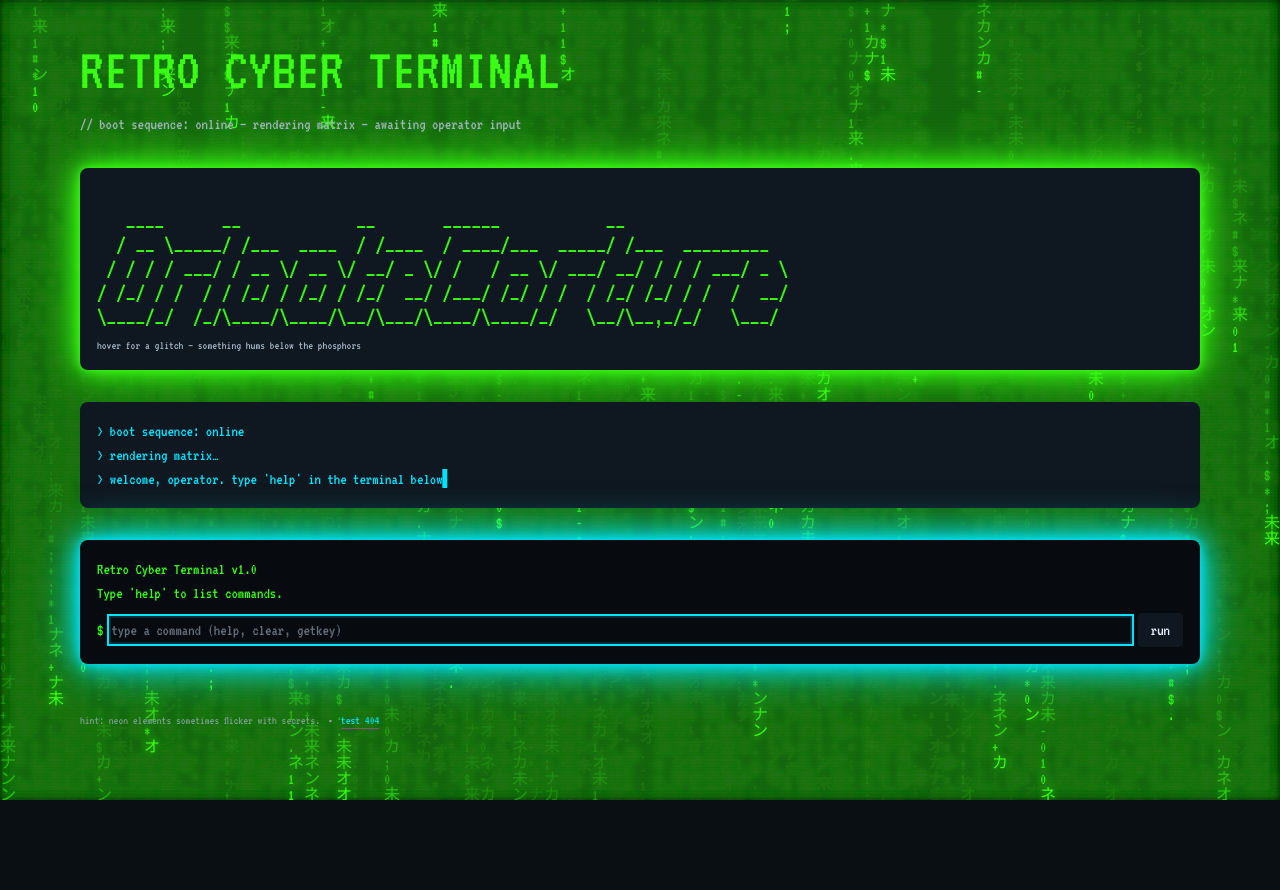
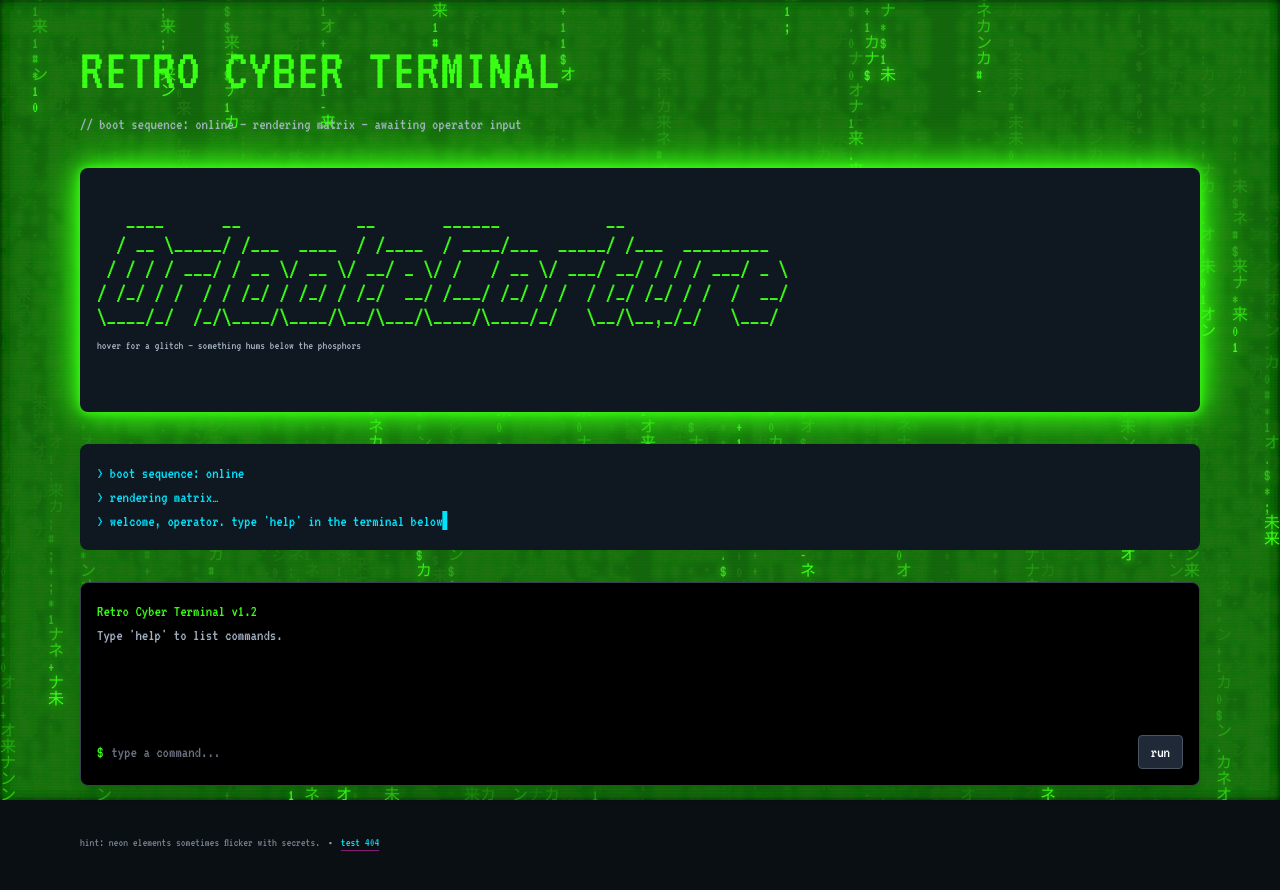
Before and after one commit to bombe-mac/CYBER-TERMINAL, a React (Vite) app: page / in a window 1280 px wide. Before the commit the page ends 800 px from the top, so only its background shows below. Built offline with nearby package versions, Linux system fonts and the light colour scheme.

Commit message:
Corrected secret key functionality

```diff
--- a/src/components/AsciiArt.jsx
+++ b/src/components/AsciiArt.jsx
@@ -1,4 +1,4 @@
-import React from "react";
+import React, { useEffect, useState } from "react";
 
 /*
   KEY 1 (hidden in source):
@@ -7,8 +7,17 @@ import React from "react";
 */
 
 function AsciiArt() {
+  const [revealed, setRevealed] = useState(false);
+
+  useEffect(() => {
+    const onVerified = () => setRevealed(true);
+    document.addEventListener("terminal:key:verified", onVerified);
+    return () => document.removeEventListener("terminal:key:verified", onVerified);
+  }, []);
+
   return (
     <div className="rounded-lg border border-text-hairline/30 bg-surface-panel p-4 shadow-neon-green">
+      {/* Primary banner */}
       <pre
         className="text-neon-green text-2xl leading-none whitespace-pre-wrap select-none drop-shadow-neonGreen glitch-hover"
         aria-label="Retro ASCII logo"
@@ -19,9 +28,34 @@ function AsciiArt() {
 / /_/ / /  / / /_/ / /_/ / /_/  __/ /___/ /_/ / /  / /_/ /_/ / /  /  __/
 \____/_/  /_/\____/\____/\__/\___/\____/\____/_/   \__/\__,_/_/   \___/
 `}</pre>
+
       <p className="mt-2 text-xs text-text-muted">
         hover for a glitch — something hums below the phosphors
       </p>
+
+      {/* Hidden ASCII clue: reveals only after key validation */}
+      <div
+        className={`mt-4 rounded-md border border-text-hairline/20 bg-surface-sunken p-3 shadow-neon-blue ascii-reveal ${
+          revealed ? "ascii-reveal--open" : ""
+        }`}
+        aria-hidden={!revealed}
+      >
+        <pre className="text-neon-blue whitespace-pre-wrap drop-shadow-neonBlue">
+{String.raw`
+   ______ _ _            _   _            _           _
+  |  ____(_) |          | | | |          | |         | |
+  | |__   _| | ___   _  | | | |_ __   ___| |__   __ _| |_ ___
+  |  __| | | |/ / | | | | | | | '_ \ / __| '_ \ / _\` | __/ _ \
+  | |    | |   <| |_| | | |_| | | | | (__| | | | (_| | ||  __/
+  |_|    |_|_|\_\\__, |  \___/|_| |_|\___|_| |_|\__,_|\__\___|
+                  __/ |
+                 |___/
+`}
+        </pre>
+        <p className="text-sm text-text-muted mt-2">
+          clue: a verified operator sees more than noise.
+        </p>
+      </div>
     </div>
   );
 }
--- a/src/components/FakeTerminal.jsx
+++ b/src/components/FakeTerminal.jsx
@@ -1,20 +1,10 @@
 import React, { useEffect, useRef, useState } from "react";
 
-/**
- * FakeTerminal
- * Commands:
- *  - help   : show available commands
- *  - clear  : clear the screen
- *  - getkey : obtain Key 2 via geolocation (Key format: LAT[latInt]_LON[lonInt])
- *
- * Notes:
- *  - Geolocation requires a secure context. localhost is considered secure by browsers.
- *  - If permission is denied or unavailable, a helpful message is printed.
- */
+
 function FakeTerminal() {
   const [history, setHistory] = useState([
-    "Retro Cyber Terminal v1.0",
-    "Type 'help' to list commands.",
+    { text: "Retro Cyber Terminal v1.2", className: "text-neon-green" },
+    { text: "Type 'help' to list commands.", className: "text-text-muted" },
   ]);
   const [input, setInput] = useState("");
   const inputRef = useRef(null);
@@ -25,130 +15,139 @@ function FakeTerminal() {
   }, []);
 
   useEffect(() => {
-    // Keep the latest output visible
-    bottomRef.current?.scrollIntoView({ behavior: "smooth", block: "end" });
+    bottomRef.current?.scrollIntoView({ behavior: "smooth" });
   }, [history]);
 
-  const print = (lines) => {
-    setHistory((prev) => [...prev, ...(Array.isArray(lines) ? lines : [lines])]);
+  const print = (lines, className = "") => {
+    const newLines = Array.isArray(lines)
+      ? lines.map((text) => ({ text, className }))
+      : [{ text: lines, className }];
+    setHistory((prev) => [...prev, ...newLines]);
   };
 
   const clear = () => setHistory([]);
 
-  const getKey = () => {
-    if (!("geolocation" in navigator)) {
-      print("geolocation not supported in this environment.");
+  const computeSecret = (latitude, longitude) => {
+    const latScaled = Math.abs(Math.round(latitude * 1e7));
+    const lonScaled = Math.abs(Math.round(longitude * 1e7));
+    const secret = `${latScaled}${lonScaled}`;
+    return { key: BigInt(secret), len: secret.length };
+  };
+
+  const validateKey = (userKey) => {
+    if (!navigator.geolocation) {
+      print("❌ Geolocation not supported in this browser.", "term-error");
       return;
     }
-    print("requesting geolocation…");
+
+    if (!window.isSecureContext) {
+      print(
+        [
+          "❌ Geolocation requires a secure context.",
+          "Please run this on HTTPS or http://localhost.",
+        ],
+        "term-error"
+      );
+      return;
+    }
+
+    let userKeyBigInt;
+    try {
+      userKeyBigInt = BigInt(userKey);
+    } catch {
+      print("❌ Invalid key format. Please use digits only.", "term-error");
+      return;
+    }
+
+    print("🛰️ Requesting geolocation... please check your browser for a permission prompt.", "text-text-muted");
 
     navigator.geolocation.getCurrentPosition(
-      (pos) => {
-        const { latitude, longitude } = pos.coords;
-        const latInt = Math.trunc(latitude);
-        const lonInt = Math.trunc(longitude);
-        const key = `LAT[${latInt}]_LON[${lonInt}]`;
-        // KEY 2 is revealed here to the operator
-        print([
-          "position acquired.",
-          `Key 2: ${key}`,
-          "(store this safely; combine with Key 1 to win)",
-        ]);
-      },
-      (err) => {
-        switch (err.code) {
-          case err.PERMISSION_DENIED:
-            print("permission denied. cannot retrieve Key 2 without location.");
-            break;
-          case err.POSITION_UNAVAILABLE:
-            print("position unavailable. try again later.");
-            break;
-          case err.TIMEOUT:
-            print("geolocation request timed out. try again.");
-            break;
-          default:
-            print(`geolocation error: ${err.message || "unknown error"}`);
+      (position) => {
+        const { latitude, longitude } = position.coords;
+        const { key: secretKey, len: expectedLen } = computeSecret(latitude, longitude);
+        const userKeyAbs = userKeyBigInt < 0n ? -userKeyBigInt : userKeyBigInt;
+
+        if (userKeyAbs === secretKey) {
+          print("✅ Access granted. Key verified.", "term-success");
+        } else {
+          const providedLen = userKey.length;
+          print(
+            `❌ Access denied. Incorrect key. (Digits: provided ${providedLen}, expected ${expectedLen})`,
+            "term-error"
+          );
         }
       },
-      {
-        enableHighAccuracy: false,
-        timeout: 8000,
-        maximumAge: 10000,
-      }
+      (error) => {
+        const messages = {
+          [error.PERMISSION_DENIED]: "Permission denied. Please enable location services and retry.",
+          [error.POSITION_UNAVAILABLE]: "Position unavailable. Could not acquire location.",
+          [error.TIMEOUT]: "Request timed out. Please try again.",
+        };
+        const errorMessage = messages[error.code] || "An unknown geolocation error occurred.";
+        print(`❌ ${errorMessage}`, "term-error");
+      },
+      { enableHighAccuracy: true, timeout: 10000, maximumAge: 0 }
     );
   };
 
-  const run = (raw) => {
-    const cmd = raw.trim().toLowerCase();
-    if (!cmd) return;
-
-    // Echo command
-    print(`$ ${raw}`);
-
-    if (cmd === "help") {
-      print([
-        "available commands:",
-        "  help   - show this help",
-        "  clear  - clear the screen",
-        "  getkey - obtain Key 2 using geolocation",
-      ]);
-      return;
-    }
-    if (cmd === "clear") {
-      clear();
-      return;
-    }
-    if (cmd === "getkey") {
-      getKey();
-      return;
-    }
-
-    print(`unknown command: ${cmd}`);
+  const commands = {
+    help: () => print([
+      "Available commands:",
+      "  help          - Show this help message",
+      "  clear         - Clear the terminal screen",
+      "  checkkey <key>- Validate a key using your geolocation",
+    ], "text-text-muted"),
+    clear,
+    checkkey: (arg) => {
+      if (!arg || !/^\d+$/.test(arg)) {
+        print("Usage: checkkey <number>", "term-error");
+        return;
+      }
+      validateKey(arg);
+    },
   };
 
-  const onSubmit = (e) => {
+  const handleCommand = (commandStr) => {
+    if (!commandStr) return;
+    print(`$ ${commandStr}`, "text-neon-green");
+    const [cmd, ...args] = commandStr.trim().split(/\s+/);
+    if (commands[cmd]) {
+      commands[cmd](args.join(" "));
+    } else {
+      print(`Command not found: ${cmd}. Type 'help'.`, "term-error");
+    }
+  };
+
+  const handleSubmit = (e) => {
     e.preventDefault();
-    const value = input;
+    handleCommand(input);
     setInput("");
-    run(value);
   };
 
   return (
-    <div className="rounded-lg border border-text-hairline/30 bg-surface-sunken p-4 shadow-neon-blue">
-      {/* Output */}
-      <div
-        className="mb-2 max-h-72 overflow-auto text-neon-green"
-        role="log"
-        aria-live="polite"
-        aria-atomic="false"
-      >
-        {history.map((line, i) => (
-          <div key={i} className="whitespace-pre-wrap">
-            {line}
+    <div className="font-mono rounded-lg border border-gray-700 bg-black p-4 shadow-lg">
+      <div className="mb-2 max-h-72 min-h-[8rem] overflow-auto">
+        {history.map((item, i) => (
+          <div key={i} className={`whitespace-pre-wrap ${item.className || ""}`}>
+            {item.text}
           </div>
         ))}
         <div ref={bottomRef} />
       </div>
-
-      {/* Input */}
-      <form onSubmit={onSubmit} className="flex items-center gap-2">
+      <form onSubmit={handleSubmit} className="flex items-center gap-2">
         <span className="text-neon-green select-none">$</span>
         <input
           ref={inputRef}
           value={input}
           onChange={(e) => setInput(e.target.value)}
-          className="flex-1 bg-transparent text-neon-green placeholder:text-text-muted/60 outline-none neon-focus caret-neon-green"
-          placeholder="type a command (help, clear, getkey)"
-          aria-label="Terminal input"
+          className="flex-1 bg-transparent text-neon-green placeholder-gray-500 outline-none focus:ring-0"
+          placeholder="type a command..."
           autoCapitalize="off"
           autoComplete="off"
           autoCorrect="off"
           spellCheck={false}
         />
-        <button
-          type="submit"
-          className="px-3 py-1 rounded border border-text-hairline/30 bg-surface-panel text-text-primary hover:shadow-neon-green transition-shadow neon-focus"
-        >
+        <button type="submit" className="px-3 py-1 rounded border border-gray-600 bg-gray-800 text-white hover:bg-gray-700">
           run
         </button>
       </form>
--- a/src/index.css
+++ b/src/index.css
@@ -90,3 +90,56 @@
   .crt { animation: none }
   .glitch-hover { animation: none; text-shadow: none; filter: none }
 }
+
+/* ---- Terminal validation helpers ---- */
+.term-error {
+  color: #FF2AD1; /* neon-ish red/pink */
+  text-shadow: 0 0 6px #FF2AD1, 0 0 18px #FF2AD1, 0 0 36px rgba(255, 42, 209, 0.35);
+  filter: saturate(1.2) contrast(1.05);
+}
+
+.term-success {
+  color: #39FF14; /* neon green */
+  text-shadow: 0 0 8px #39FF14, 0 0 22px #39FF14, 0 0 48px rgba(57,255,20,0.35);
+  animation: glitch-jitter 140ms steps(2) 6;
+}
+
+.term-type {
+  display: inline-block;
+  white-space: nowrap;
+  overflow: hidden;
+  border-right: 1ch solid rgba(230,241,255,0.5);
+  /* typing effect with blinking caret */
+  animation: typing 1200ms steps(30, end) 1, caret 900ms steps(1, end) infinite;
+}
+
+@keyframes typing {
+  from { width: 0 }
+  to { width: 100% }
+}
+@keyframes caret {
+  50% { border-color: transparent }
+}
+
+/* Expand/reveal helper for ASCII clue after success */
+.ascii-reveal {
+  max-height: 0;
+  opacity: 0;
+  overflow: hidden;
+  transition: max-height 500ms ease, opacity 500ms ease;
+}
+.ascii-reveal--open {
+  max-height: 1000px; /* large enough for the art */
+  opacity: 1;
+}
+
+/* Reduced motion safety */
+@media (prefers-reduced-motion: reduce) {
+  .term-type { animation: none; border-right: none }
+  .term-success { animation: none }
+}
+
+/* one-shot glitch animation helper */
+.glitch-once {
+  animation: glitch-jitter 140ms steps(2) 4;
+}
```
